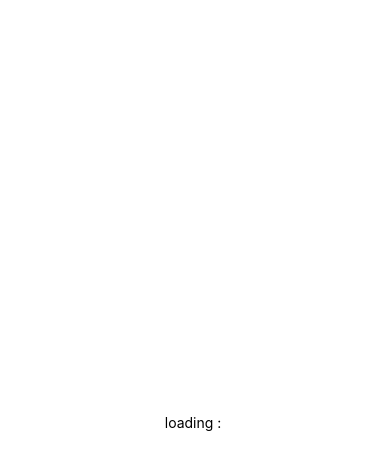
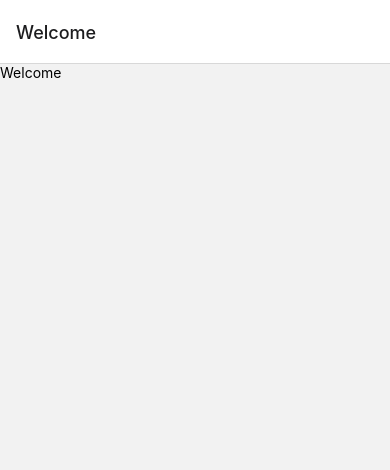
Before and after one commit to code1iners/outstagram-native-react, a React Native app: screen / in a window 390 px wide. Shown: the top 470 px of the page. Built offline with nearby package versions, Linux system fonts and the light colour scheme.

Commit message:
Implement logged out navigator.

```diff
--- a/App.js
+++ b/App.js
@@ -5,6 +5,8 @@ import { StyleSheet, Text, View } from "react-native";
 import { Ionicons } from "@expo/vector-icons";
 import * as Font from "expo-font";
 import { Asset } from "expo-asset";
+import LoggedOutNav from "./navigators/LoggedOutNav";
+import { NavigationContainer } from "@react-navigation/native";
 
 export default function App() {
   const [loading, setLoading] = useState(true);
@@ -28,10 +30,9 @@ export default function App() {
   }
 
   return (
-    <View style={styles.container}>
-      <Text>loading : {loading}</Text>
-      <StatusBar style="auto" />
-    </View>
+    <NavigationContainer>
+      <LoggedOutNav />
+    </NavigationContainer>
   );
 }
 
--- /dev/null
+++ b/navigators/LoggedOutNav.js
@@ -0,0 +1,17 @@
+import { createStackNavigator } from "@react-navigation/stack";
+import React from "react";
+import Welcome from "../screens/WelcomePage";
+import SignIn from "../screens/SignInPage";
+import SignUp from "../screens/SignUpPage";
+
+const Stack = createStackNavigator();
+
+export default function LoggedOutNav() {
+  return (
+    <Stack.Navigator>
+      <Stack.Screen name="Welcome" component={Welcome} />
+      <Stack.Screen name="SignIn" component={SignIn} />
+      <Stack.Screen name="SignUp" component={SignUp} />
+    </Stack.Navigator>
+  );
+}
--- /dev/null
+++ b/screens/SignInPage.js
@@ -0,0 +1,10 @@
+import React from "react";
+import { Text, View } from "react-native";
+
+export default function SignIn() {
+  return (
+    <View>
+      <Text>Sign in</Text>
+    </View>
+  );
+}
--- /dev/null
+++ b/screens/SignUpPage.js
@@ -0,0 +1,10 @@
+import React from "react";
+import { Text, View } from "react-native";
+
+export default function SignUp() {
+  return (
+    <View>
+      <Text>Sign up</Text>
+    </View>
+  );
+}
--- /dev/null
+++ b/screens/WelcomePage.js
@@ -0,0 +1,10 @@
+import React from "react";
+import { Text, View } from "react-native";
+
+export default function Welcome() {
+  return (
+    <View>
+      <Text>Welcome</Text>
+    </View>
+  );
+}
```
